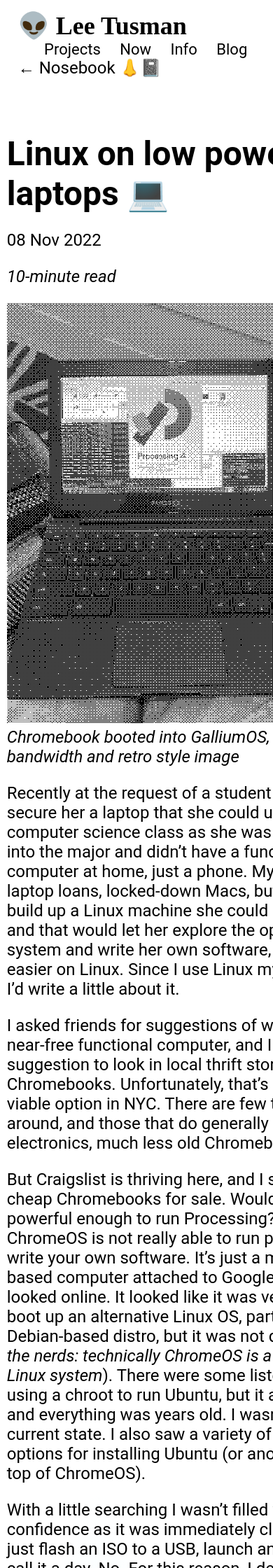
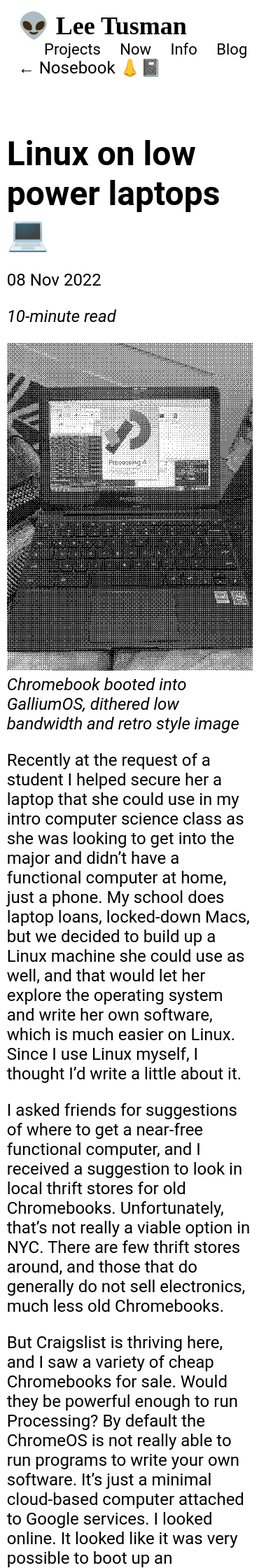
Before and after one commit to lee2sman/nosebook, a Jekyll site: the page built from _posts/2022-08-05-throwing-linux-on-laptops.md, in a window 390 px wide. Shown: the top 2240 px of the page at 70% size. Built offline with Jekyll 4.4.1, drawn with Linux system fonts in a browser that asks for light colours; some web fonts are replaced.

Commit message:
fix max width for mobile screens up to 1000px! phew.

```diff
--- a/css/main.css
+++ b/css/main.css
@@ -249,7 +249,10 @@
 }
 
 /* ----- MEDIA QUERIES ----- */
-@media only screen and (max-width: 800px) {
+@media only screen and (max-width: 1000px) {
+h1,h2,h3,p,ul,ol,pre,iframe {
+  max-width: 90vw;
+}
 	nav {
 		font-size: 22px;
 	}
@@ -261,6 +264,8 @@
 	}
 }
 @media only screen and (min-width: 800px) {
+
+
 	article {
 		width: 90%;
 		margin: 1em;
```
